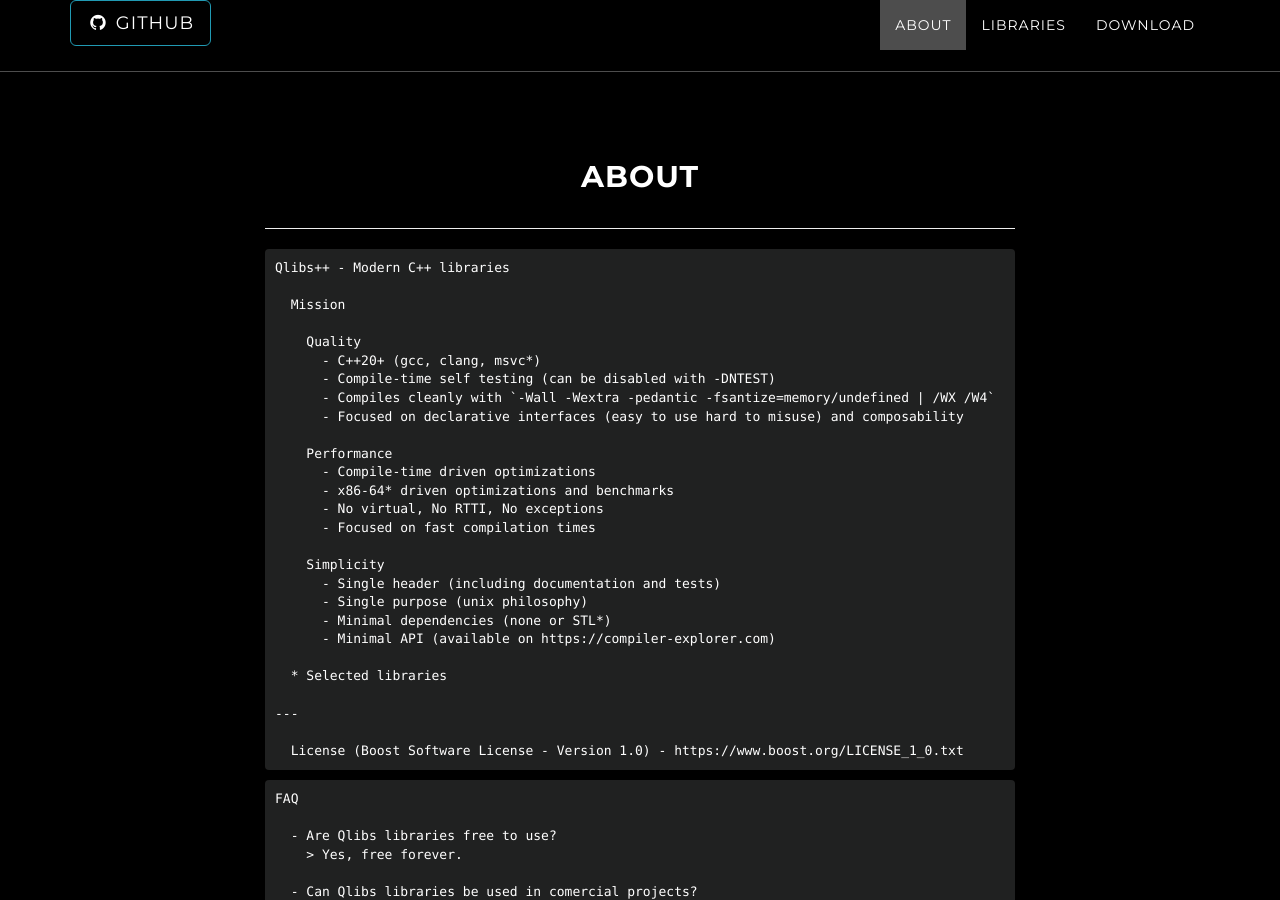
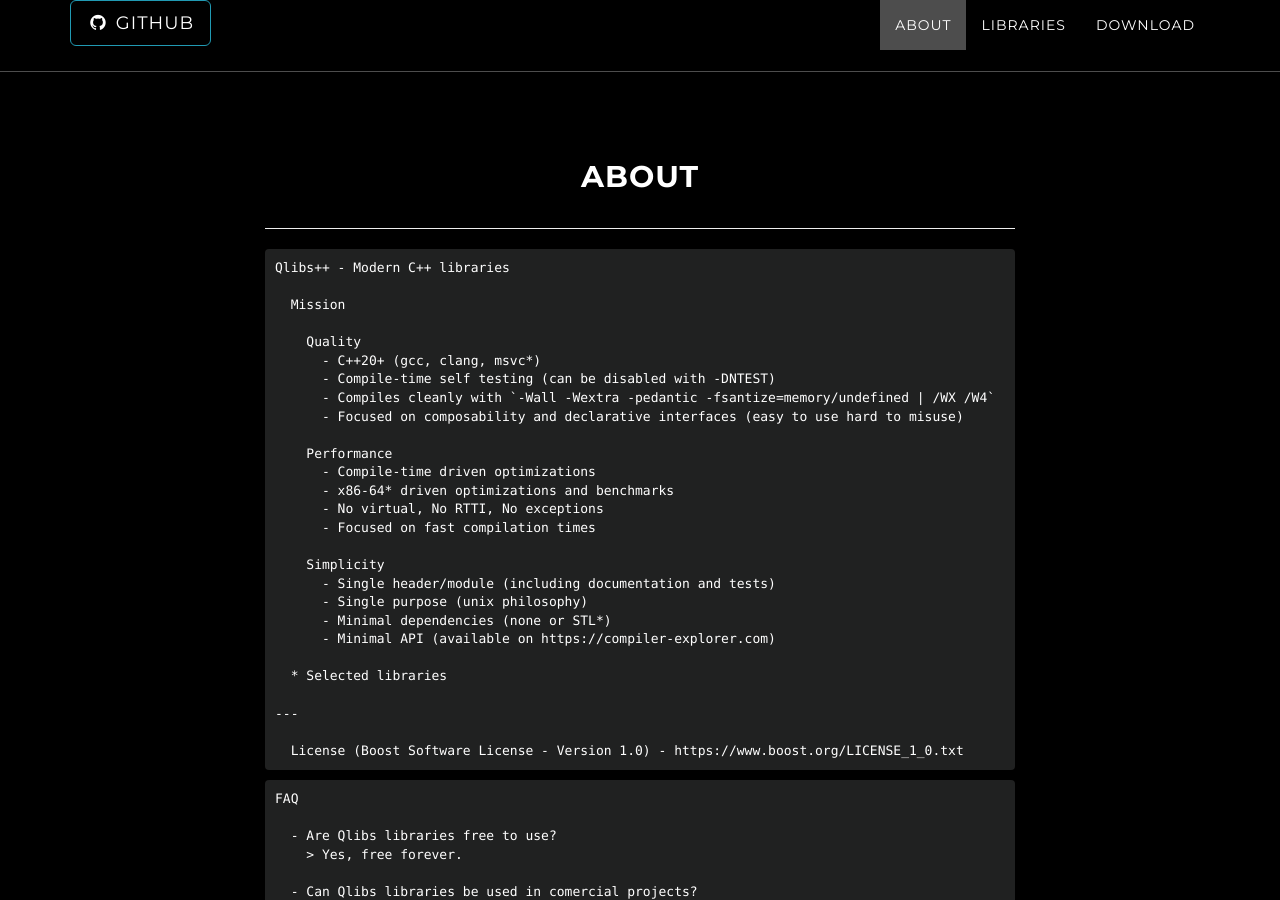
Before and after one commit to qlibs/qlibs.github.io, a Jekyll site: the page built from index.html, in a window 1280 px wide and 900 px high, scrolled down 940 px. Built offline with Jekyll 4.4.1, drawn with Linux system fonts in a browser that asks for light colours; nearby versions of some CDN libraries; some of the changed text lies outside the part shown.

Commit message:
Update about.html

```diff
--- a/_includes/about.html
+++ b/_includes/about.html
@@ -14,7 +14,7 @@ Qlibs++ - Modern C++ libraries
       - C++20+ (gcc, clang, msvc*)
       - Compile-time self testing (can be disabled with -DNTEST)
       - Compiles cleanly with `-Wall -Wextra -pedantic -fsantize=memory/undefined | /WX /W4`
-      - Focused on declarative interfaces (easy to use hard to misuse) and composability
+      - Focused on composability and declarative interfaces (easy to use hard to misuse)
 
     Performance
       - Compile-time driven optimizations
@@ -23,7 +23,7 @@ Qlibs++ - Modern C++ libraries
       - Focused on fast compilation times
 
     Simplicity
-      - Single header (including documentation and tests)
+      - Single header/module (including documentation and tests)
       - Single purpose (unix philosophy)
       - Minimal dependencies (none or STL*)
       - Minimal API (available on https://compiler-explorer.com)
```
Also changed, not shown: other parts of _includes/about.html (+5 -5 lines).
